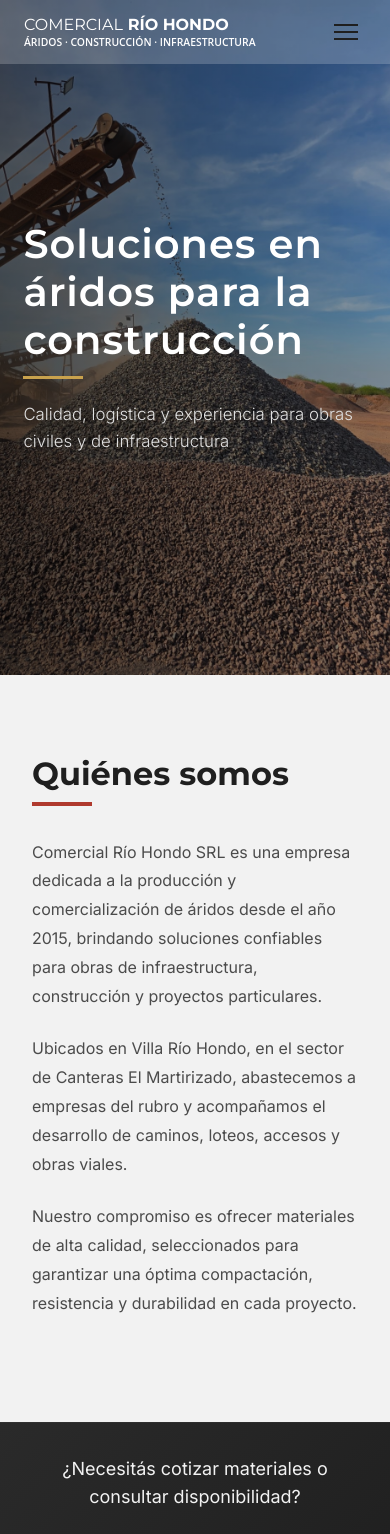
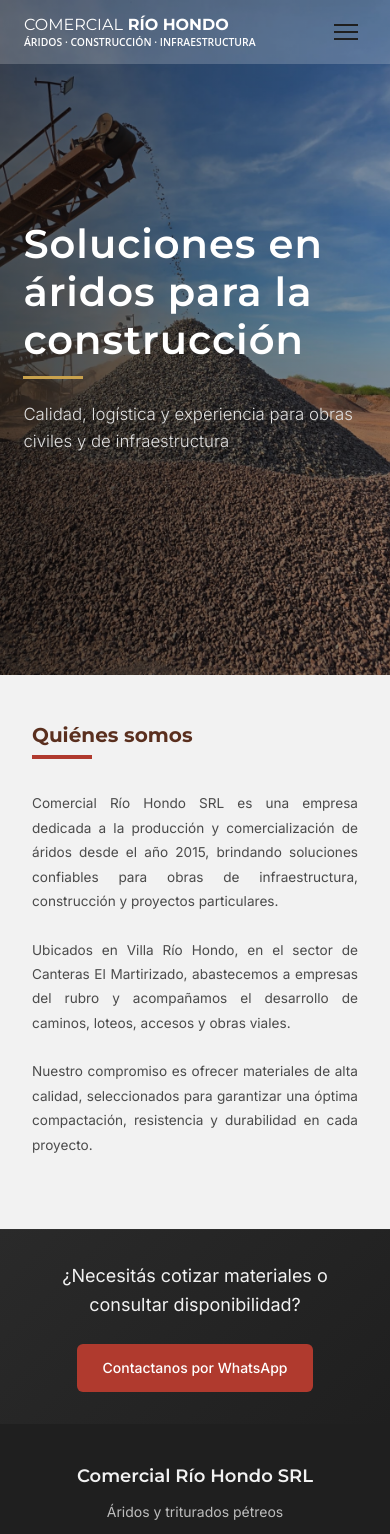
Before and after one commit to uxnicorp/Cantera-Comercial-Rio-Hondo, a React (Vite) app: page / in a window 390 px wide. Shown: the top 1534 px of the page. Built offline with nearby package versions, Linux system fonts and the light colour scheme.

Commit message:
Ajustes en QuienesSomos: tipografía, colores y responsividad

```diff
--- a/src/components/QuienesSomos.css
+++ b/src/components/QuienesSomos.css
@@ -6,15 +6,17 @@
 .quienes-container {
   max-width: 900px;
   margin: 0 auto;
+  padding: 0 1rem; /* Padding interno para pantallas pequeñas */
 }
 
 .quienes-title {
   font-family: 'Montserrat', sans-serif;
-  font-size: 2rem;
+  font-size: 2rem; /* Tamaño base */
   font-weight: 700;
-  color: #1f1f1f;
+  color: #5a2f1e; /* Marrón oscuro */
   margin-bottom: 2rem;
   position: relative;
+  text-align: left; /* Alineado a la izquierda */
 }
 
 .quienes-title::after {
@@ -22,8 +24,8 @@
   display: block;
   width: 60px;
   height: 4px;
-  background-color: #b03a2e;
-  margin-top: 0.5rem;
+  background-color: #b03a2e; /* Línea de acento debajo del título */
+  margin: 0.5rem 0 0 0; /* Alineada a la izquierda */
 }
 
 .quienes-container p {
@@ -32,4 +34,46 @@
   line-height: 1.8;
   color: #4b4b4b;
   margin-bottom: 1.5rem;
+  text-align: justify;
 }
+
+/* Media queries para pantallas medianas */
+@media (max-width: 992px) {
+  .quienes-title {
+    font-size: 1.75rem;
+  }
+
+  .quienes-container p {
+    font-size: 0.95rem;
+  }
+}
+
+/* Media queries para pantallas pequeñas */
+@media (max-width: 768px) {
+  .quienes-somos {
+    padding: 4rem 1.5rem;
+  }
+
+  .quienes-title {
+    font-size: 1.5rem;
+  }
+
+  .quienes-container p {
+    font-size: 0.9rem;
+  }
+}
+
+/* Media queries para pantallas muy pequeñas */
+@media (max-width: 480px) {
+  .quienes-somos {
+    padding: 3rem 1rem;
+  }
+
+  .quienes-title {
+    font-size: 1.25rem;
+  }
+
+  .quienes-container p {
+    font-size: 0.85rem;
+  }
+}
```
